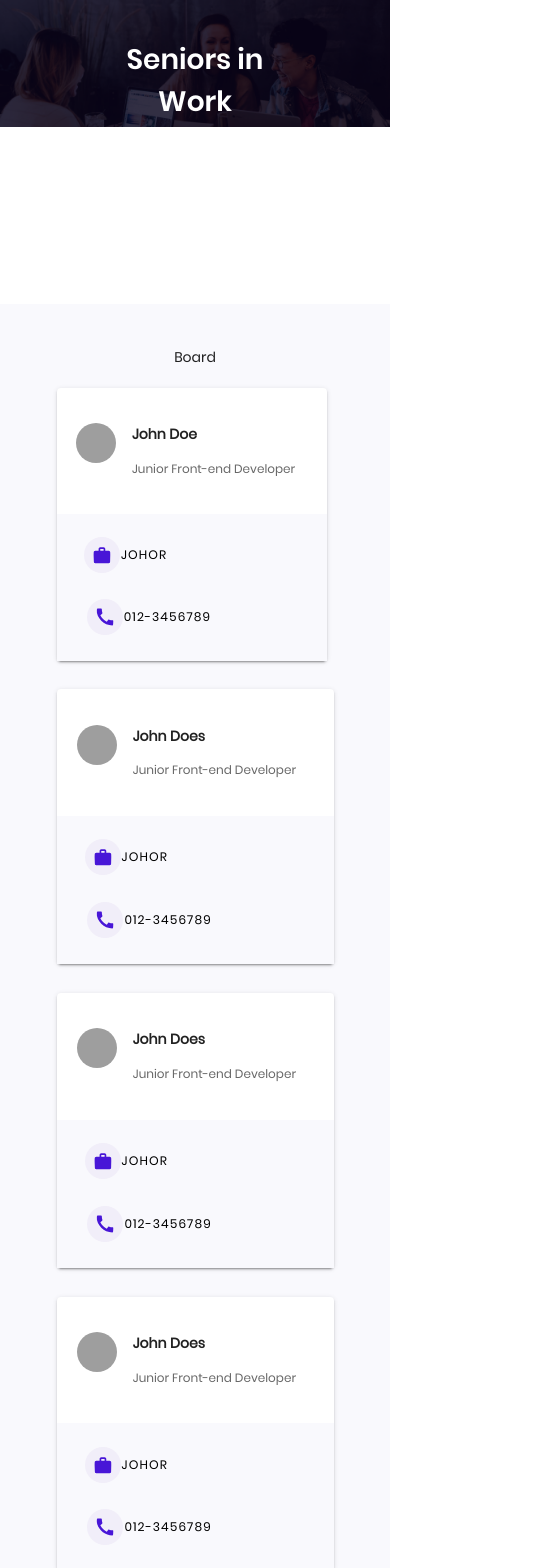
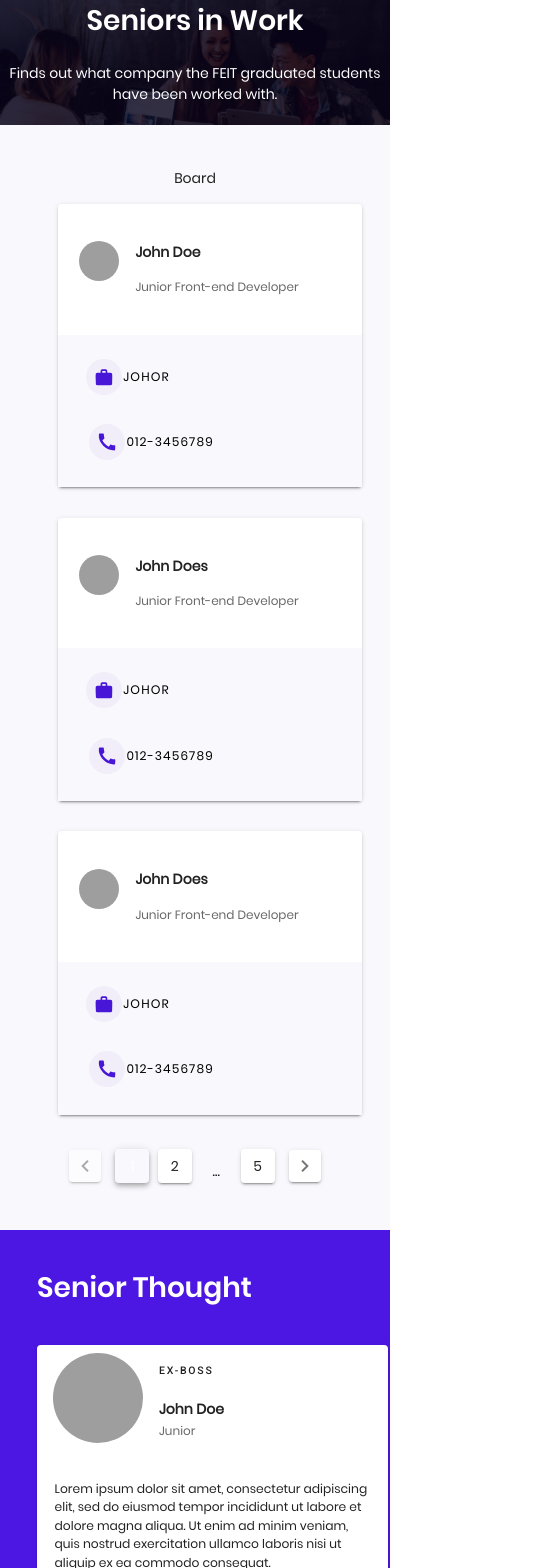
Before and after one commit to SouthernFEIT/Feit, a Vue app in the folder feit/: page /seniors in a window 390 px wide. Shown: the top 1568 px of the page, 545 px wide, since content can reach past the window. Built offline with nearby package versions, Linux system fonts and the light colour scheme.

Commit message:
seniorUpdate

```diff
--- /dev/null
+++ b/feit/src/components/cards/Card.vue
@@ -0,0 +1,97 @@
+<template>
+    <div>
+
+            <v-card  class="cardInside" >
+              <v-list-item class="listItem" three-line>
+                <v-list-item-avatar color="grey">
+                  <v-img v-bind:src="imgUrl" height="194"></v-img>
+                </v-list-item-avatar>
+
+                <v-list-item-content>
+                  <v-list-item-title style="margin-bottom:3%">
+                    <b>{{name}}</b>
+                  </v-list-item-title>
+                  <v-list-item-subtitle style="font-size:12px;padding:0;">{{position}}</v-list-item-subtitle>
+                </v-list-item-content>
+              </v-list-item>
+
+              <v-card-actions>
+                <v-list-item-content class="greyColor">
+                  <v-list-item-title class="headline listActions">
+                    <v-btn text color="deep-purple accent-4">
+                      <v-avatar size="36" color="#F1EEF9">
+                        <img src="../../../svg/location.svg" style="width:18px" />
+                      </v-avatar>
+                      <span class="black--text">{{location}}</span>
+                    </v-btn>
+                  </v-list-item-title>
+                  <v-list-item-subtitle class="listActions">
+                    <v-btn text color="deep-purple accent-4">
+                      <v-avatar size="36" color="#F1EEF9">
+                        <img src="../../../svg/phone.svg" style="width:18px" />
+                      </v-avatar>
+                      <span class="black--text">{{phoneNumber}}</span>
+                    </v-btn>
+                  </v-list-item-subtitle>
+                </v-list-item-content>
+              </v-card-actions>
+            </v-card>
+
+        <!-- v-if -->
+      </div>
+      <!-- cards -->
+
+</template>
+
+<script>
+export default {
+    name: "Card",
+    props: ["imgUrl", "name", "position", "location","phoneNumber"]
+}
+</script>
+
+<style  scoped>
+.center {
+  padding: 11%;
+  background: #f9f9fd;
+}
+.cards {
+  display: flex;
+  flex-wrap: wrap;
+  white-space: nowrap;
+}
+.cardInside {
+  margin: 5% 0% 5% 5%;
+  max-width: 300px;
+  max-height: 300px;
+}
+.greyColor {
+  background: #f9f9fd;
+  margin: 0;
+}
+.v-card__actions {
+  padding: 0;
+}
+.listItem {
+  padding: 7%;
+}
+.listActions {
+  padding: 4%;
+}
+.v-list-item__subtitle {
+  overflow-wrap: break-word;
+  word-wrap: break-word;
+  white-space: unset;
+  padding: 5%;
+}
+
+@media screen and (max-width: 960px) {
+    .cardInside{
+        margin-bottom: 10%;
+        max-width: 960px;
+        width:100%;
+    }
+
+
+}
+</style>
--- a/feit/src/views/Seniors.vue
+++ b/feit/src/views/Seniors.vue
@@ -12,48 +12,20 @@
       <div class="cards">
         <div v-for="(senior,index) in seniors" v-bind:key="index">
           <div v-if="index >= indexe && index < indexes">
-            <v-card max-width="300" class="cardInside" max-height="300">
-              <v-list-item class="listItem" three-line>
-                <v-list-item-avatar color="grey">
-                  <v-img v-bind:src="senior.imgUrl" height="194"></v-img>
-                </v-list-item-avatar>
-
-                <v-list-item-content>
-                  <v-list-item-title style="margin-bottom:3%">
-                    <b>{{senior.name}}</b>
-                  </v-list-item-title>
-                  <v-list-item-subtitle style="font-size:12px;padding:0;">{{senior.position}}</v-list-item-subtitle>
-                </v-list-item-content>
-              </v-list-item>
-
-              <v-card-actions>
-                <v-list-item-content class="greyColor">
-                  <v-list-item-title class="headline listActions">
-                    <v-btn text color="deep-purple accent-4">
-                      <v-avatar size="36" color="#F1EEF9">
-                        <img src="../../svg/location.svg" style="width:18px" />
-                      </v-avatar>
-                      <span class="black--text">{{senior.location}}</span>
-                    </v-btn>
-                  </v-list-item-title>
-                  <v-list-item-subtitle class="listActions">
-                    <v-btn text color="deep-purple accent-4">
-                      <v-avatar size="36" color="#F1EEF9">
-                        <img src="../../svg/phone.svg" style="width:18px" />
-                      </v-avatar>
-                      <span class="black--text">{{senior.phoneNumber}}</span>
-                    </v-btn>
-                  </v-list-item-subtitle>
-                </v-list-item-content>
-              </v-card-actions>
-            </v-card>
+           <Card
+            :imgUrl="senior.imgUrl"
+            :name="senior.name"
+            :position="senior.position"
+            :location="senior.location"
+            :phoneNumber="senior.phoneNumber"
+        />
           </div>
         </div>
         <!-- v-if -->
       </div>
       <!-- cards -->
       <div class="text-center">
-        <v-pagination v-model="page" :length="Math.ceil(seniors.length/9)"></v-pagination>
+        <v-pagination v-model="page" :length="Math.ceil(seniors.length/[smaller?3:9])"></v-pagination>
       </div>
     </div>
     <!-- center -->
@@ -62,9 +34,7 @@
       <div class="cards space">
         <div class="cardsForSenior">
           <v-card
-            max-width="500"
-            min-width="500"
-            class="cardInside"
+            class="cardInside size"
             v-for="index in 2"
             v-bind:key="index"
           >
@@ -85,9 +55,9 @@
             </v-list-item>
 
             <v-card-actions>
-              <v-list-item-content class="greyColor">
+              <v-list-item-content>
                 <v-list-item-subtitle>
-                  <div class="text">{{thoughts[index-1].text}}</div>
+                  <div>{{thoughts[index-1].text}}</div>
                 </v-list-item-subtitle>
               </v-list-item-content>
             </v-card-actions>
@@ -95,7 +65,7 @@
         </div>
         <!-- left -->
         <div class="right">
-          <v-card max-width="500" min-width="500" class="cardInside">
+          <v-card  class="cardInside size">
             <v-list-item>
               <v-list-item-avatar color="grey" height="90" width="90">
                 <v-img v-bind:src="thoughts[2].imgUrl"></v-img>
@@ -111,13 +81,13 @@
             </v-list-item>
 
             <v-card-actions>
-              <v-list-item-content class="greyColor">
-                <v-list-item-subtitle>{{thoughts[2].text}}</v-list-item-subtitle>
+              <v-list-item-content >
+                <v-list-item-subtitle >{{thoughts[2].text}}</v-list-item-subtitle>
               </v-list-item-content>
             </v-card-actions>
           </v-card>
 
-          <v-card max-width="500" min-width="500" class="cardInside">
+          <v-card  class="cardInside size">
             <v-list-item>
               <v-list-item-avatar color="grey" height="90" width="90">
                 <v-img v-bind:src="thoughts[3].imgUrl"></v-img>
@@ -133,7 +103,7 @@
             </v-list-item>
 
             <v-card-actions>
-              <v-list-item-content class="greyColor">
+              <v-list-item-content>
                 <v-list-item-subtitle>{{thoughts[3].text}}</v-list-item-subtitle>
               </v-list-item-content>
             </v-card-actions>
@@ -148,7 +118,13 @@
 </template>
 <script src="https://cdn.jsdelivr.net/npm/vue/dist/vue.js"></script>
 <script>
+
+import Card from '../components/cards/Card'
+
 export default {
+  components: {
+      Card
+  },
   name: "Seniors",
   data() {
     return {
@@ -286,18 +262,62 @@ export default {
           text: "Lorem impusum",
           imgUrl: require("../assets/images/hero.png")
         }
-      ]
+      ],
+      windowWidth:window.innerWidth,
+      smaller:false,
     }; //return
   }, //data
   watch: {
     page: function(val) {
+      if(this.smaller){
+        this.indexes = val *3;
+        this.indexe = this.indexes -3;
+      }
+      else{
       this.indexes = val * 9;
       this.indexe = this.indexes - 9;
+      }
+
+    },
+    windowWidth(){
+      if(this.windowWidth<=960){
+        this.smaller = true;
+      }
+      else{
+        this.smaller = false;
+      }
+    },
+    smaller(){
+      if(this.smaller){
+        this.indexes = this.page * 3;
+        this.indexe = this.indexes -3;
+      }
+      else{
+        this.page = 1;
+      }
     }
-  } //watch
+  },
+  created() {
+  window.addEventListener("resize", this.myEventHandler);
+  if(window.innerWidth<=960){
+    this.smaller = true;
+  }
+
+},
+destroyed() {
+  window.removeEventListener("resize", this.myEventHandler);
+},
+methods: {
+  myEventHandler(e) {
+    this.windowWidth = window.innerWidth;
+  }
+} //watch
 };
 </script>
 <style scoped>
+*{
+  line-height:inherit;
+}
 .top {
   background-image: url("../assets/images/senior_in_work_hero.png");
   background-position: center top;
@@ -317,10 +337,6 @@ export default {
 }
 .cardInside {
   margin: 5% 0% 5% 5%;
-}
-.greyColor {
-  background: #f9f9fd;
-  margin: 0;
 }
 .v-card__actions {
   padding: 0;
@@ -351,4 +367,27 @@ export default {
 .wordSeniorThoughts {
   padding: 5%;
 }
+
+.size{
+    width:500px;
+    min-height:250px;
+    }
+
+@media screen and (max-width: 960px) {
+
+    .top{
+      padding:0 0 1% 0;
+    }
+
+    .size{
+      width:100%;
+      max-width: 960px;
+      min-height: 0;
+      display:block;
+    }
+
+    .cards{
+        display:block;
+    }
+}
 </style>
```
